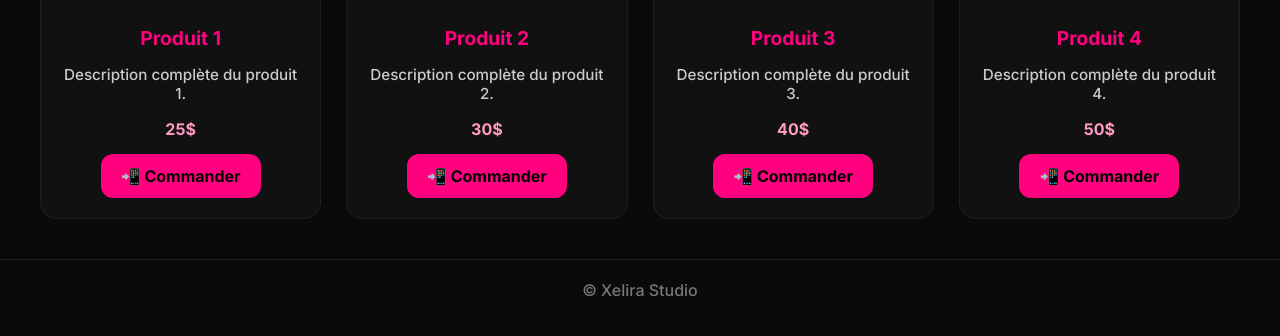
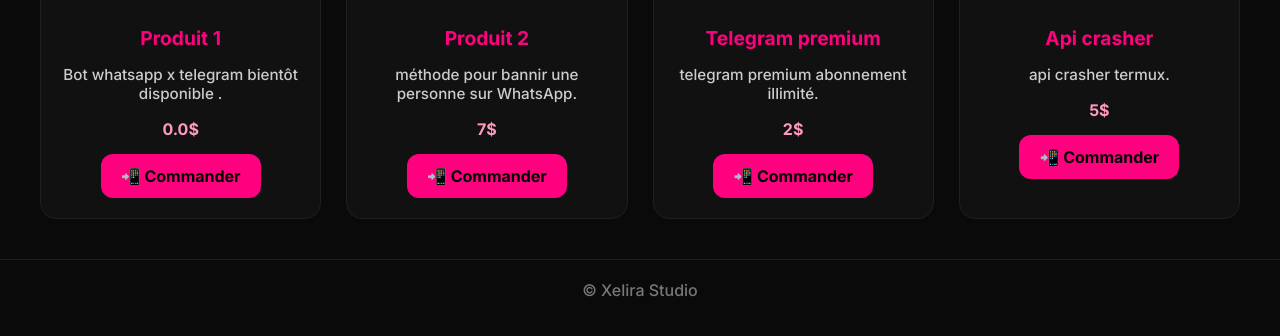
Before and after one commit to Chadro14/Xelira-telecharguer, a plain HTML site: page annonce.html in a window 1280 px wide. Shown: the part 270-606 px from the top of the page. Drawn offline with Linux system fonts and the light colour scheme.

Commit message:
Update annonce.html

```diff
--- a/annonce.html
+++ b/annonce.html
@@ -131,20 +131,20 @@ footer {
 <div class="container">
 
     <div class="card">
-        <img src="https://files.catbox.moe/96sfzx.jpg" alt="Produit 1">
+        <img src="https://files.catbox.moe/exooc3.jpg" alt="Xelira-XMD">
         <h3>Produit 1</h3>
-        <p class="description">Description complète du produit 1.</p>
-        <p class="price">25$</p>
+        <p class="description">Bot whatsapp x telegram bientôt disponible .</p>
+        <p class="price">0.0$</p>
         <a class="whatsapp-btn" href="https://wa.me/243861009310?text=Bonjour,+je+suis+intéressé+par+Produit+1" target="_blank">
             📲 Commander
         </a>
     </div>
 
     <div class="card">
-        <img src="https://files.catbox.moe/96sfzx.jpg" alt="Produit 2">
+        <img src="https://files.catbox.moe/96sfzx.jpg" alt="Méthode ban whatsapp">
         <h3>Produit 2</h3>
-        <p class="description">Description complète du produit 2.</p>
-        <p class="price">30$</p>
+        <p class="description">méthode pour bannir une personne sur WhatsApp.</p>
+        <p class="price">7$</p>
         <a class="whatsapp-btn" href="https://wa.me/243861009310?text=Bonjour,+je+suis+intéressé+par+Produit+2" target="_blank">
             📲 Commander
         </a>
@@ -152,9 +152,9 @@ footer {
 
     <div class="card">
         <img src="https://files.catbox.moe/96sfzx.jpg" alt="Produit 3">
-        <h3>Produit 3</h3>
-        <p class="description">Description complète du produit 3.</p>
-        <p class="price">40$</p>
+        <h3>Telegram premium</h3>
+        <p class="description">telegram premium abonnement illimité.</p>
+        <p class="price">2$</p>
         <a class="whatsapp-btn" href="https://wa.me/243861009310?text=Bonjour,+je+suis+intéressé+par+Produit+3" target="_blank">
             📲 Commander
         </a>
@@ -162,9 +162,9 @@ footer {
 
     <div class="card">
         <img src="https://files.catbox.moe/96sfzx.jpg" alt="Produit 4">
-        <h3>Produit 4</h3>
-        <p class="description">Description complète du produit 4.</p>
-        <p class="price">50$</p>
+        <h3>Api crasher</h3>
+        <p class="description">api crasher termux.</p>
+        <p class="price">5$</p>
         <a class="whatsapp-btn" href="https://wa.me/243861009310?text=Bonjour,+je+suis+intéressé+par+Produit+4" target="_blank">
             📲 Commander
         </a>
```
